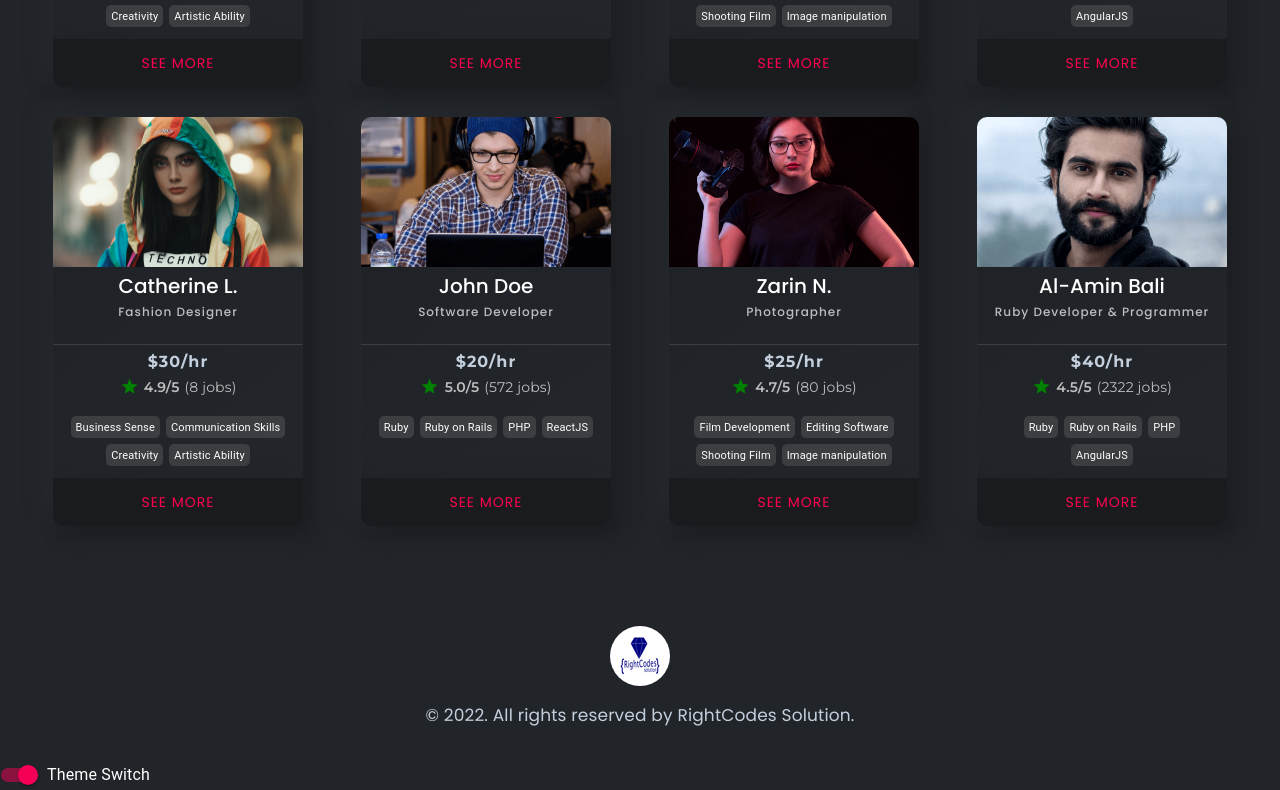
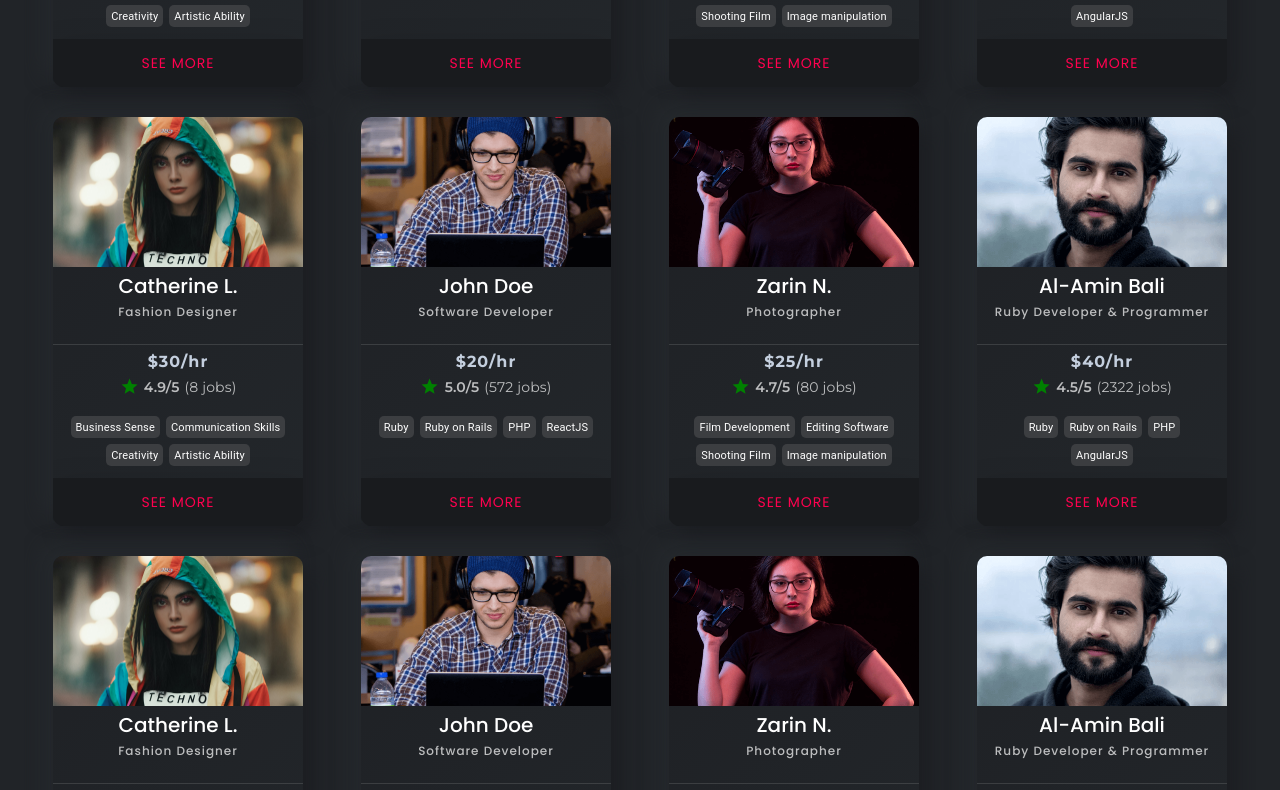
Before and after one commit to imranprof/jobs-frontend, a Next.js app: page /profiles in a window 1280 px wide. Shown: the part 1011-1801 px from the top of the page. Built offline with nearby package versions, Linux system fonts and the light colour scheme; a web font is replaced by a local one.

Commit message:
feat: add infinite scrolling feature in /profiles page
- use react-infinite-scroll-component npm package

```diff
--- a/API/mock/profiles/profileCardData.js
+++ b/API/mock/profiles/profileCardData.js
@@ -119,4 +119,44 @@ export const ProfileCardData = [
     totalJob: 2322,
     skills: ['Ruby', 'Ruby on Rails', 'PHP', 'AngularJS', 'MongoDB', 'API Development', 'Javascript', 'Problem Solving']
   },
+  {
+    id: 13,
+    name: "Catherine langford lily",
+    designation: "Fashion Designer",
+    image: "profile-2.jpg",
+    hourlyRate: 30,
+    ratings: 4.9,
+    totalJob: 8,
+    skills: ['Business Sense', 'Communication Skills', 'Creativity', 'Artistic Ability']
+  },
+  {
+    id: 14,
+    name: "John Doe",
+    designation: "Software Developer",
+    image: "profile-1.png",
+    hourlyRate: 20,
+    ratings: 5.0,
+    totalJob: 572,
+    skills: ['Ruby', 'Ruby on Rails', 'PHP', 'ReactJS', 'MongoDB', 'API Development', 'MySQL']
+  },
+  {
+    id: 15,
+    name: "Zarin Nes Jarahhhhh",
+    designation: "Photographer",
+    image: "profile-4.png",
+    hourlyRate: 25,
+    ratings: 4.7,
+    totalJob: 80,
+    skills: ['Film Development', 'Editing Software', 'Shooting Film', 'Image manipulation']
+  },
+  {
+    id: 16,
+    name: "Al-amin Bali",
+    designation: "Ruby Developer & Programmer",
+    image: "profile-3.png",
+    hourlyRate: 40,
+    ratings: 4.5,
+    totalJob: 2322,
+    skills: ['Ruby', 'Ruby on Rails', 'PHP', 'AngularJS', 'MongoDB', 'API Development', 'Javascript', 'Problem Solving']
+  },
 ]
--- a/package.json
+++ b/package.json
@@ -20,6 +20,7 @@
     "next": "12.0.7",
     "react": "17.0.2",
     "react-dom": "17.0.2",
+    "react-infinite-scroll-component": "^6.1.0",
     "react-scroll": "^1.8.5",
     "typewriter-effect": "^2.18.2"
   },
--- a/src/pages/profiles/index.js
+++ b/src/pages/profiles/index.js
@@ -1,22 +1,63 @@
+import {useState} from "react";
+import InfiniteScroll from "react-infinite-scroll-component";
+
 import {Grid} from "@material-ui/core";
+import { makeStyles } from '@material-ui/core/styles';
 
+import {ProfileCardData} from "../../../API/mock/profiles/profileCardData";
 import withLayout from "../../views/Layout";
 import ProfileCard from "../../views/Profiles/ProfileCard";
-import {ProfileCardData} from "../../../API/mock/profiles/profileCardData";
-
 import SectionHeader from "../../lib/sectionHeader";
 
+const useStyles = makeStyles({
+  profilesWrapper: {
+    display: "flex",
+    flexWrap: "wrap",
+    justifyContent: "space-around"
+  },
+  ProfilesLoader: {
+    width: "100%",
+    textAlign: "center"
+  }
+});
+
 const Profiles = () => {
+  const classes = useStyles();
+  const itemLength = ProfileCardData.length
+  const chunkedData = ProfileCardData.slice(0, 8)
+  const [items, setItems] = useState(chunkedData)
+  const [hasMore, setHasMore] = useState(true)
+
+  const fetchData = () => {
+    if (items.length >= itemLength) {
+      setHasMore(false)
+    } else {
+      setTimeout(() => {
+        setHasMore(true)
+        let endLength = items.length + 8
+        setItems(ProfileCardData.slice(0, endLength))
+      }, 1000)
+    }
+  }
+
   return (
     <>
-      <SectionHeader text="top talents on SeekRightJobs" />
-      <Grid container justifyContent="space-around">
-        {ProfileCardData.map(profile => (
-          <ProfileCard key={profile.id} profile={profile} />
-        ))}
+      <SectionHeader text="top talents on SeekRightJobs"/>
+      <Grid container>
+        <InfiniteScroll
+          dataLength={items.length}
+          next={fetchData}
+          hasMore={hasMore}
+          className={classes.profilesWrapper}
+        >
+          {items.map(profile => (
+            <ProfileCard key={profile.id} profile={profile}/>
+          ))}
+        </InfiniteScroll>
+        {(items.length >= itemLength) ? "" : <h4 className={classes.ProfilesLoader} >Loading...</h4> }
       </Grid>
     </>
   );
-};
+}
 
 export default withLayout(Profiles, 'profiles');
--- a/src/views/Profiles/ProfileCard/style.js
+++ b/src/views/Profiles/ProfileCard/style.js
@@ -1,6 +1,6 @@
 import {makeStyles} from "@material-ui/core/styles";
+
 import FONTS from "../../../../styles/fonts";
-import COLORS from "../../../../styles/colors";
 
 const useStyles = makeStyles({
   profileCardWrapper: theme => ({
```
Also changed, not shown: 1 other file (tests, documents, lock files or other folders).
